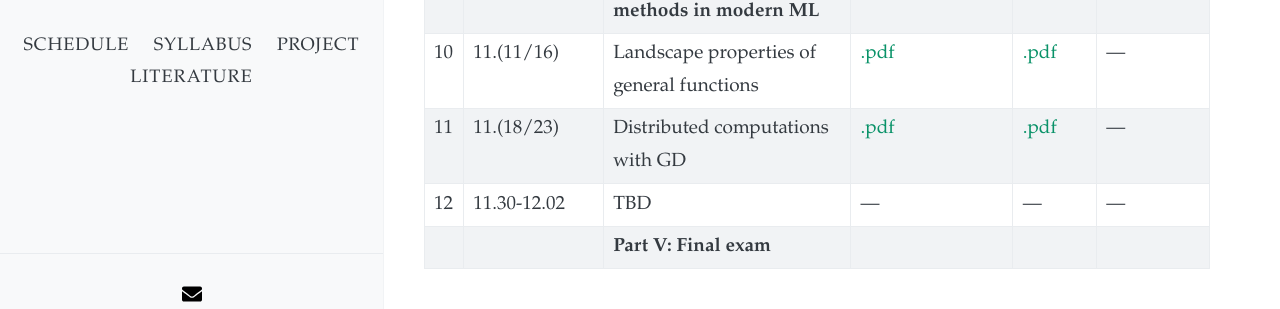
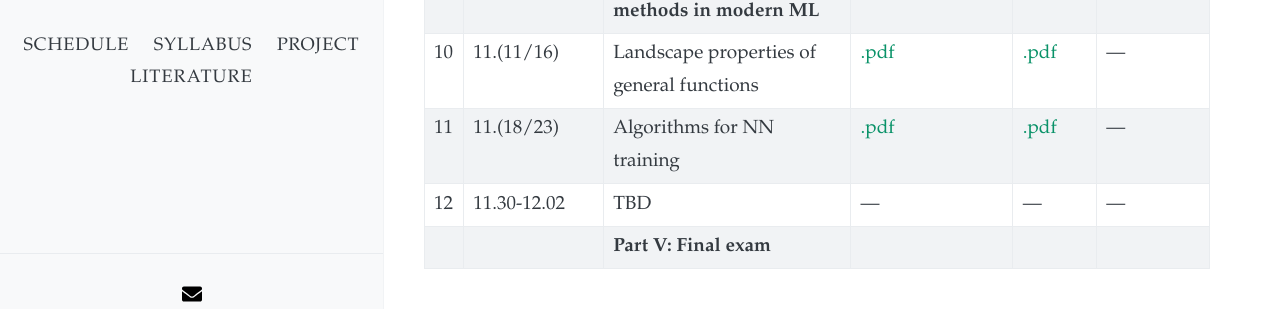
Before and after one commit to akyrillidis/comp414-514, a Jekyll site: the page built from schedule.md, in a window 1280 px wide and 900 px high, scrolled down 550 px. Shown: the part 560-869 px from the top of the window. Built offline with Jekyll 4.4.1, drawn with Linux system fonts in a browser that asks for light colours; nearby versions of some CDN libraries.

Commit message:
Update schedule.md

```diff
--- a/schedule.md
+++ b/schedule.md
@@ -23,7 +23,7 @@
 |  |  | | (Handwritten / Latex) |  | |
 | | | **Part IV: Optimization methods in modern ML** | | | |
 | 10 | 11.(11/16) | Landscape properties of general functions |  [.pdf](/schedule/images/chapter10.pdf)  | [.pdf](/schedule/images/Lecture 10.pdf) | --- |
-| 11 | 11.(18/23) | Distributed computations with GD | [.pdf]() | [.pdf]() | --- |
+| 11 | 11.(18/23) | Algorithms for NN training | [.pdf]() | [.pdf](/schedule/images/Lecture 11b.pdf) | --- |
 | 12 | 11.30-12.02 | TBD  | ---  | ---  | --- |
 | | | **Part V: Final exam** | | | |
 
```
